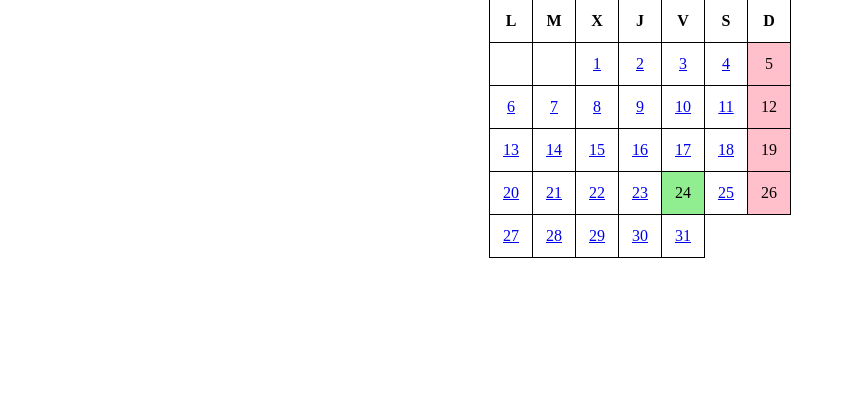
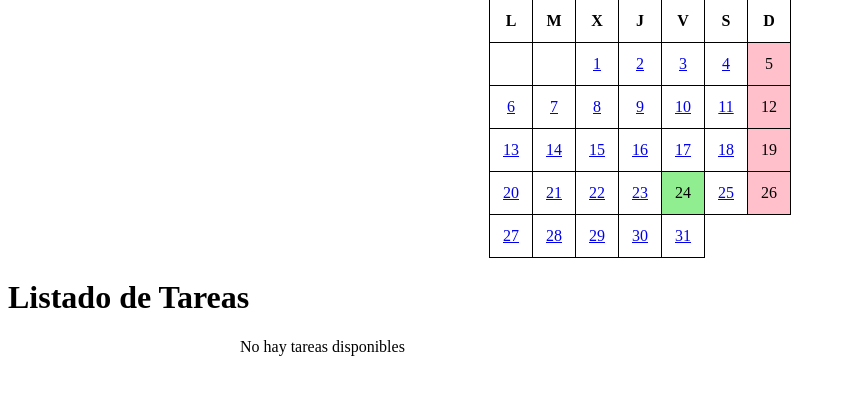
Before and after one commit to robertcanoe/ejercicios-dwes, a PHP site: page / in a window 1280 px wide. Shown: the part 246-641 px from the top of the page, without its empty margins (0-846 px from the left). Run offline with PHP 8.4, Linux system fonts and the light colour scheme.

Commit message:
Add session management and task display functionality
- Implement session termination in cierre_sesion.php
- Enhance del.php to manage task deletion from session
- Update index.php to load and display tasks from a text file
- Remove sample tasks from tareas.txt

```diff
--- /dev/null
+++ b/und5/ejer_calendario/cierre_sesion.php
@@ -0,0 +1,6 @@
+<?php
+    session_start();
+    session_unset();
+    session_destroy();
+    header("location: index.php");
+    exit();
--- a/und5/ejer_calendario/index.php
+++ b/und5/ejer_calendario/index.php
@@ -64,6 +64,19 @@
     .domingo { background: pink; }
     .nacionales { background: yellow; }
     .locales { background: lightgreen; }
+
+    .tareas-container {
+        margin: 20px auto;
+        max-width: 800px;
+    }
+
+    .tareas-container ul {
+        padding-left: 20px;
+    }
+
+    .tareas-container li {
+        margin-bottom: 10px;
+    }
 </style>
 
 </head>
@@ -128,5 +141,59 @@
         ?>
 
     </table>
+
+    <h1>Listado de Tareas</h1>
+    <div class="tareas-container">
+        <?php
+        // Cargar tareas desde el archivo
+        $tareasFichero = [];
+        if (file_exists("tareas.txt")) {
+            $lineas = file("tareas.txt", FILE_IGNORE_NEW_LINES | FILE_SKIP_EMPTY_LINES);
+            foreach ($lineas as $linea) {
+                $partes = explode(",", $linea);
+                if (count($partes) >= 2) {
+                    $fecha = trim($partes[0]);
+                    $tarea = trim($partes[1]);
+                    if (!isset($tareasFichero[$fecha])) {
+                        $tareasFichero[$fecha] = [];
+                    }
+                    $tareasFichero[$fecha][] = $tarea;
+                }
+            }
+        }
+
+        // Combinar tareas del fichero con las de la sesión
+        $todasLasTareas = $tareasFichero;
+        if (isset($_SESSION["listaTareas"])) {
+            foreach ($_SESSION["listaTareas"] as $fecha => $tareas) {
+                if (!isset($todasLasTareas[$fecha])) {
+                    $todasLasTareas[$fecha] = [];
+                }
+                foreach ($tareas as $tarea) {
+                    if (!in_array($tarea, $todasLasTareas[$fecha])) {
+                        $todasLasTareas[$fecha][] = $tarea;
+                    }
+                }
+            }
+        }
+
+        // Mostrar tareas organizadas por fecha
+        if (count($todasLasTareas) > 0) {
+            echo "<ul>";
+            ksort($todasLasTareas); // Ordenar por fecha
+            foreach ($todasLasTareas as $fecha => $tareas) {
+                echo "<li><strong>Fecha: $fecha</strong>";
+                echo "<ul>";
+                foreach ($tareas as $tarea) {
+                    echo "<li>$tarea</li>";
+                }
+                echo "</ul></li>";
+            }
+            echo "</ul>";
+        } else {
+            echo "<p>No hay tareas disponibles</p>";
+        }
+        ?>
+    </div>
 </body>
 </html>
```
Also changed, not shown: und5/ejer_calendario/del.php (added, +17 -0 lines), und5/ejer_calendario/tareas.txt (deleted, +0 -9 lines).
